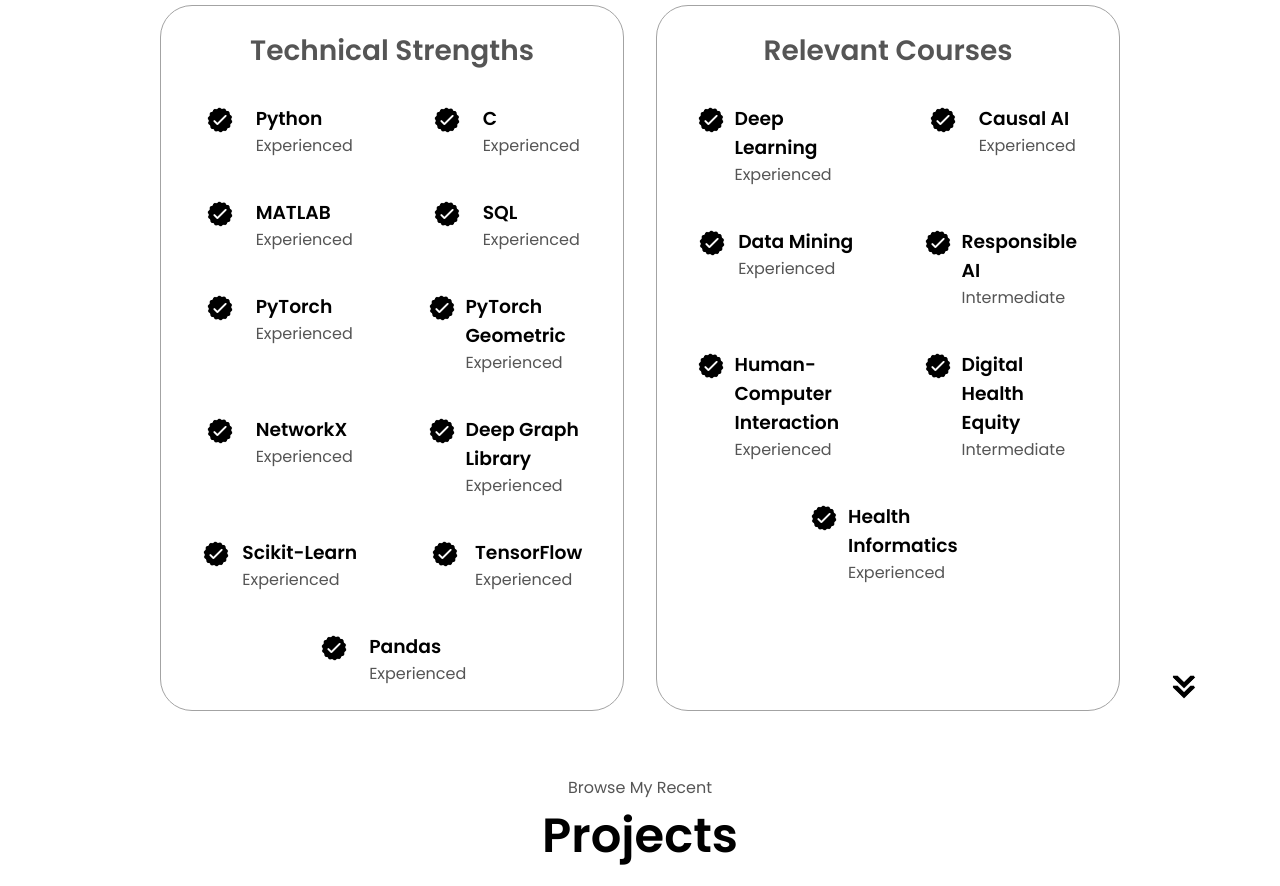
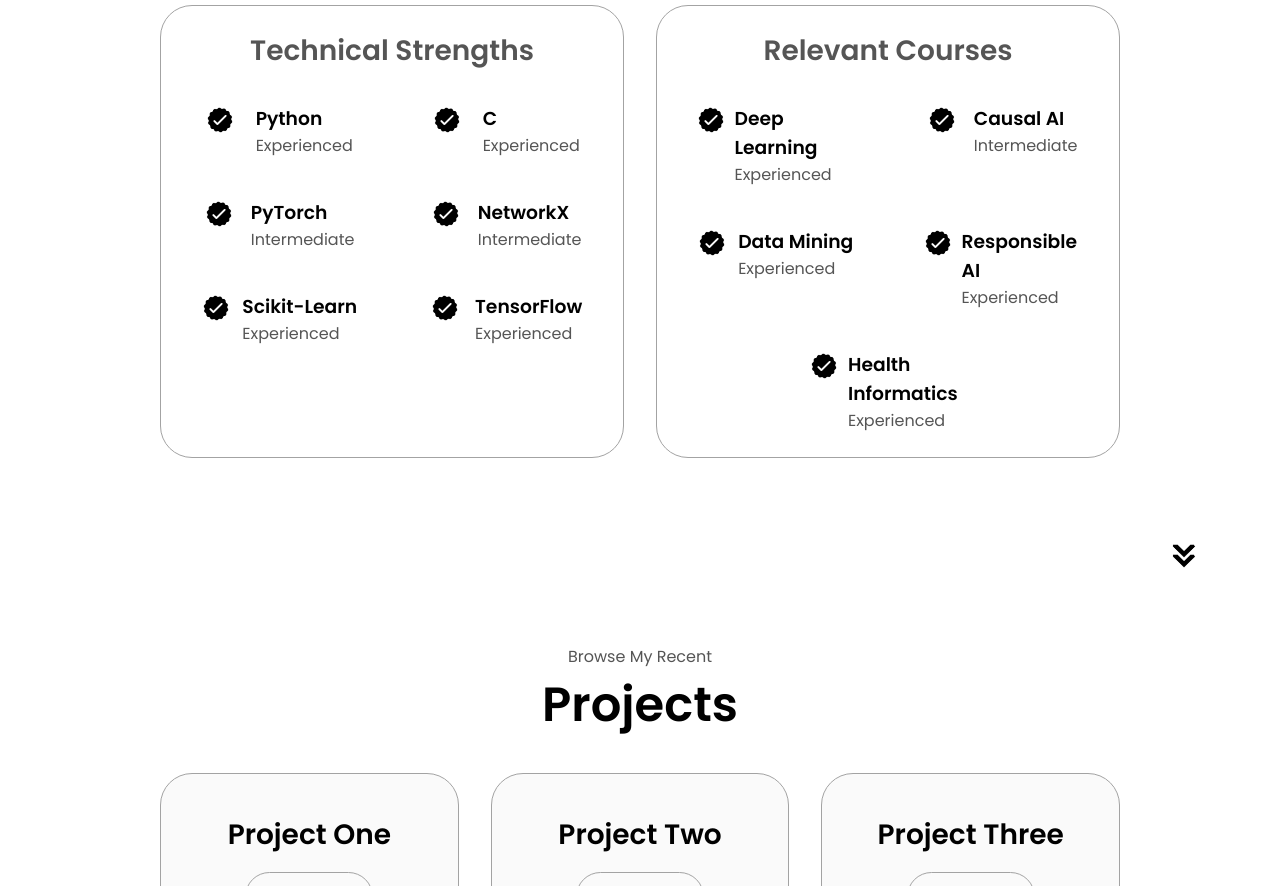
Before and after one commit to alomgeer007/portfolio, a plain HTML site: page index.html in a window 1280 px wide. Shown: the part 1820-2706 px from the top of the page. Drawn offline with Linux system fonts and the light colour scheme.

Commit message:
Update index.html

```diff
--- a/index.html
+++ b/index.html
@@ -106,8 +106,8 @@
             </div>
           </div>
           <div class="text-container">
-            <p>
-              I am a Ph.D. researcher specializing in building and improving generative AI, with a focus on tasks such as translation, summarization, and data-to-text generation. My work integrates deep learning-based models with probabilistic controls to enhance text generation techniques. In the field of Health Informatics, I apply these AI methods to develop patient-facing solutions, enabling better understanding of health data, such as medical records and test results, through AI-driven explanations and summarizations. I am also passionate about open-source NLP and deep learning, contributing to projects aimed at making these systems safer, more transparent, and easier to use. My goal is to bridge the gap between advanced AI technology and healthcare, improving patient outcomes through personalized, AI-supported care.
+            <p style="text-align: justify;">
+              I am a Ph.D. researcher specializing in building and improving generative AI, focusing on translation, summarization, and data-to-text generation tasks. My work integrates deep learning-based models with probabilistic controls to enhance text generation techniques. In Health Informatics, I apply these AI methods to develop patient-facing solutions, enabling a better understanding of health data, such as medical records and test results, through AI-driven explanations and summarizations. I am also passionate about open-source NLP and deep learning, contributing to projects aimed at making these systems safer, more transparent, and easier to use. My goal is to bridge the gap between advanced AI technology and healthcare, improving patient outcomes through personalized, AI-supported care.
             </p>
           </div>
         </div>
@@ -147,43 +147,15 @@
               <article>
                 <img src="./assets/checkmark.png" alt="Checkmark icon" class="icon" />
                 <div>
-                  <h3>MATLAB</h3>
-                  <p>Experienced</p>
-                </div>
-              </article>
-              <article>
-                <img src="./assets/checkmark.png" alt="Checkmark icon" class="icon" />
-                <div>
-                  <h3>SQL</h3>
-                  <p>Experienced</p>
-                </div>
-              </article>
-              <article>
-                <img src="./assets/checkmark.png" alt="Checkmark icon" class="icon" />
-                <div>
                   <h3>PyTorch</h3>
-                  <p>Experienced</p>
-                </div>
-              </article>
-              <article>
-                <img src="./assets/checkmark.png" alt="Checkmark icon" class="icon" />
-                <div>
-                  <h3>PyTorch Geometric</h3>
-                  <p>Experienced</p>
+                  <p>Intermediate</p>
                 </div>
               </article>
               <article>
                 <img src="./assets/checkmark.png" alt="Checkmark icon" class="icon" />
                 <div>
                   <h3>NetworkX</h3>
-                  <p>Experienced</p>
-                </div>
-              </article>
-              <article>
-                <img src="./assets/checkmark.png" alt="Checkmark icon" class="icon" />
-                <div>
-                  <h3>Deep Graph Library</h3>
-                  <p>Experienced</p>
+                  <p>Intermediate</p>
                 </div>
               </article>
               <article>
@@ -197,13 +169,6 @@
                 <img src="./assets/checkmark.png" alt="Checkmark icon" class="icon" />
                 <div>
                   <h3>TensorFlow</h3>
-                  <p>Experienced</p>
-                </div>
-              </article>
-              <article>
-                <img src="./assets/checkmark.png" alt="Checkmark icon" class="icon" />
-                <div>
-                  <h3>Pandas</h3>
                   <p>Experienced</p>
                 </div>
               </article>
@@ -225,7 +190,7 @@
                 <img src="./assets/checkmark.png" alt="Checkmark icon" class="icon" />
                 <div>
                   <h3>Causal AI</h3>
-                  <p>Experienced</p>
+                  <p>Intermediate</p>
                 </div>
               </article>
               <article>
@@ -239,21 +204,7 @@
                 <img src="./assets/checkmark.png" alt="Checkmark icon" class="icon" />
                 <div>
                   <h3>Responsible AI</h3>
-                  <p>Intermediate</p>
-                </div>
-              </article>
-              <article>
-                <img src="./assets/checkmark.png" alt="Checkmark icon" class="icon" />
-                <div>
-                  <h3>Human-Computer Interaction</h3>
                   <p>Experienced</p>
-                </div>
-              </article>
-              <article>
-                <img src="./assets/checkmark.png" alt="Checkmark icon" class="icon" />
-                <div>
-                  <h3>Digital Health Equity</h3>
-                  <p>Intermediate</p>
                 </div>
               </article>
               <article>
```
